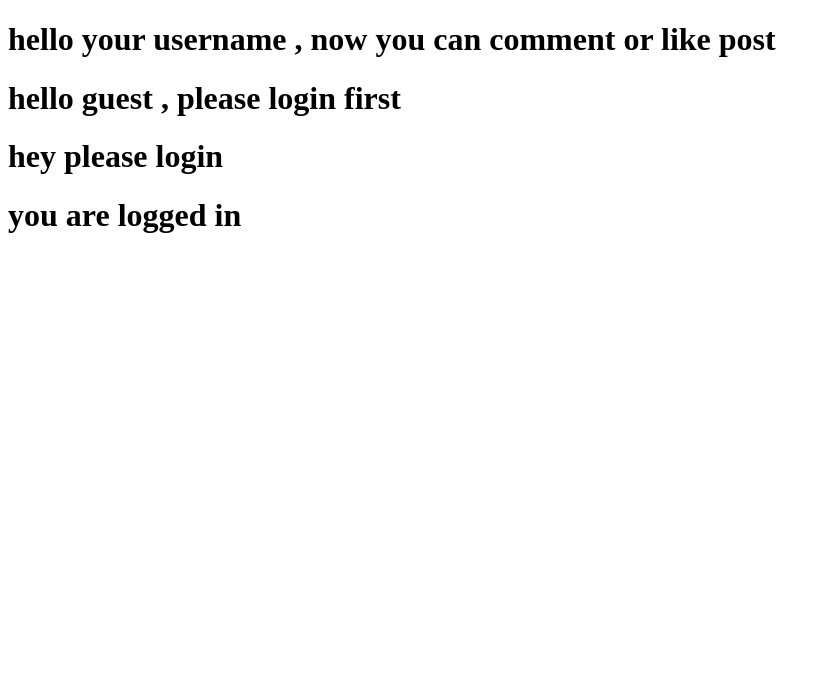
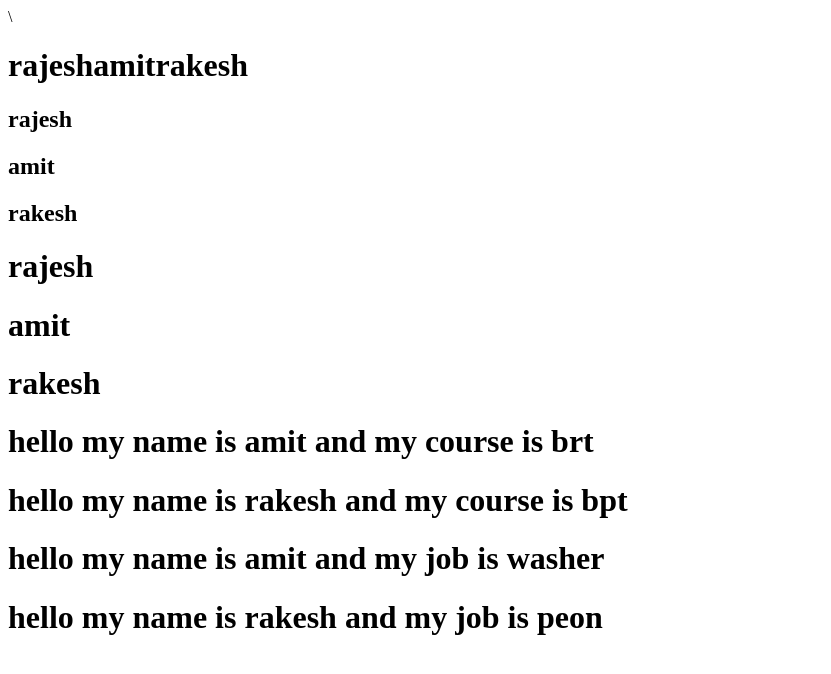
Before and after one commit to Rajeshsaharan/react-advance, a React (Create React App) app: page / in a window 1280 px wide. Shown: the top 674 px of the page, without its empty margins (0-831 px from the left). Built offline with nearby package versions, Linux system fonts and the light colour scheme.

Commit message:
list-render

```diff
--- a/src/App.js
+++ b/src/App.js
@@ -1,14 +1,12 @@
 import React from "react";
-import ConditionIfElse from "./components/ConditionIfElse";
-import ElementCondRender from "./components/ElementCondRender";
-import TernaryOperator from "./components/TernaryOperator";
-import ShortCircuit from "./components/ShortCircuit";
+import ListRender from "./components/ListRender";
+import ObjectList from "./components/ObjectList";
+import ObjectRecommnded from "./components/ObjectRecommnded";
 function App() {
-  return <>
-<ConditionIfElse/>
-<ElementCondRender/>
-<TernaryOperator/>
-<ShortCircuit/>
+  return <>\
+    <ListRender/>
+    <ObjectList/>
+    <ObjectRecommnded/>
   </>;
 }
 
--- a/src/components/ConditionIfElse.js
+++ /dev/null
@@ -1,30 +0,0 @@
-import React, { Component } from 'react'
-
-class ConditionIfElse extends Component {
-    constructor(props) {
-      super(props)
-
-      this.state = {
-         islogged : true,
-      }
-    }
-  render() {
-    // we cant use if else directly between jsx
-   if(this.state.islogged){
-    return (
-        <div>
-            <h1>
-            hello your username , now you can comment or like post </h1>
-        </div>
-    )
-   }else{
-    return (
-        <div>
-            <h1> hellon guest , please login/singup</h1>
-        </div>
-    )
-   }
-  }
-}
-
-export default ConditionIfElse
--- a/src/components/ElementCondRender.js
+++ /dev/null
@@ -1,24 +0,0 @@
-import React, { Component } from 'react'
-
- class ElementCondRender extends Component {
-    constructor(props) {
-      super(props)
-
-      this.state = {
-         islogged : false,
-      }
-    }
-  render() {
-    let dynamicElement ;
-    if(this.state.islogged){
-        dynamicElement = <h1> hello your username , now you can comment or like</h1>
-    }else{
-        dynamicElement = <h1> hello guest , please login first</h1>
-    }
-    return (
-      <div>{dynamicElement}</div>
-    )
-  }
-}
-
-export default ElementCondRender
--- /dev/null
+++ b/src/components/ListRender.js
@@ -0,0 +1,30 @@
+import React, { Component } from 'react'
+
+ class ListRender extends Component {
+  render() {
+    const names = ['rajesh', 'amit', 'rakesh']
+    const namelist = names.map(name => { // we are trying to manipulate namelist and returning jsx to seperate elment
+        return <h1>{name}</h1>
+    })
+    return (
+      <div>
+        {/* directly render in same elemet  */}
+        <h1>{names}</h1>
+         {/* to convert all itmes in sperate html tag we use map method */}
+        {
+            names.map((name)=>{
+                return <h2>{name}</h2>
+            })
+        }
+
+        {/* important ---> please try to do all javascript opertaion, expression and all other stuff outside  */}
+        {/* the jsx and return from them and use them in jsx */}
+       {
+        namelist
+       }
+      </div>
+    )
+  }
+}
+
+export default ListRender
--- /dev/null
+++ b/src/components/ObjectList.js
@@ -0,0 +1,30 @@
+import React, { Component } from 'react'
+
+class ObjectList extends Component {
+    render() {
+        const users = [
+            {
+                id: 1,
+                name: 'amit',
+                course: "brt",
+            },
+
+            {
+                id: 2,
+                name: "rakesh",
+                course: "bpt"
+            }
+        ]
+
+        const userlist = users.map((user)=>{
+            return <h1>hello my name is {user.name} and my course is {user.course}</h1>
+        })
+        return (
+            <div>
+                {userlist}
+            </div>
+        )
+    }
+}
+
+export default ObjectList
--- /dev/null
+++ b/src/components/ObjectPerson.js
@@ -0,0 +1,12 @@
+import React from 'react'
+
+function ObjectPerson(props) {
+    const {person} = props;
+  return (
+    <div>
+        <h1>hello my name is {person.name} and my job is {person.job}</h1>
+    </div>
+  )
+}
+
+export default ObjectPerson
--- /dev/null
+++ b/src/components/ObjectRecommnded.js
@@ -0,0 +1,31 @@
+//recommnded way to handle list
+
+import React, { Component } from 'react'
+import ObjectPerson from './ObjectPerson'
+class ObjectRecommnded extends Component {
+  render() {
+    const persons = [
+        {
+            id : 1,
+            name : "amit",
+            job : "washer"
+        },
+        {
+            id : 2,
+            name : "rakesh",
+            job : "peon"
+        }
+    ]
+
+    //handle refactor in another component to give best view
+
+    const personlist = persons.map((person)=>{
+        return <ObjectPerson person = {person}></ObjectPerson>
+    })
+    return (
+      <div>{personlist}</div>
+    )
+  }
+}
+
+export default ObjectRecommnded
--- a/src/components/ShortCircuit.js
+++ /dev/null
@@ -1,18 +0,0 @@
-import React, { Component } from 'react'
-class ShortCircuit extends Component {
-    constructor(props) {
-      super(props)
-
-      this.state = {
-         islogged : true,
-      }
-    }
-  render() {
-    // only shows element when value is true
-    return (
-      this.state.islogged && <div><h1>you are logged in </h1></div>
-    )
-  }
-}
-
-export default ShortCircuit
--- a/src/components/TernaryOperator.js
+++ /dev/null
@@ -1,19 +0,0 @@
-import React, { Component } from 'react'
-class TernaryOperator extends Component {
-    constructor(props) {
-      super(props)
-
-      this.state = {
-         islogged : false,
-      }
-    }
-  render() {
-    return (
-        this.state.islogged ? <div><h1>hello user you are logged in</h1></div>
-        : <div><h1>hey please login</h1></div>
-    )
-
-  }
-}
-
-export default TernaryOperator
```
Also changed, not shown: advance-react_11.jpg (deleted), advance-react_12.jpg (added).
